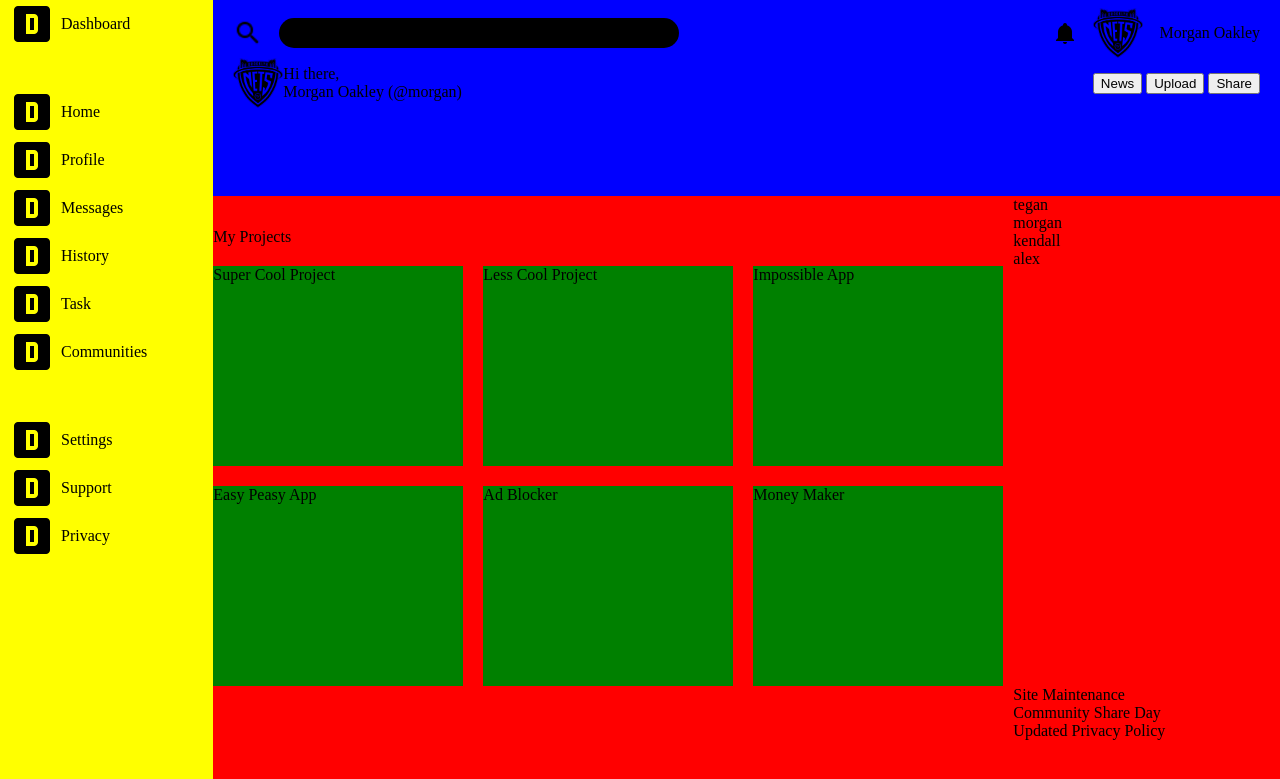
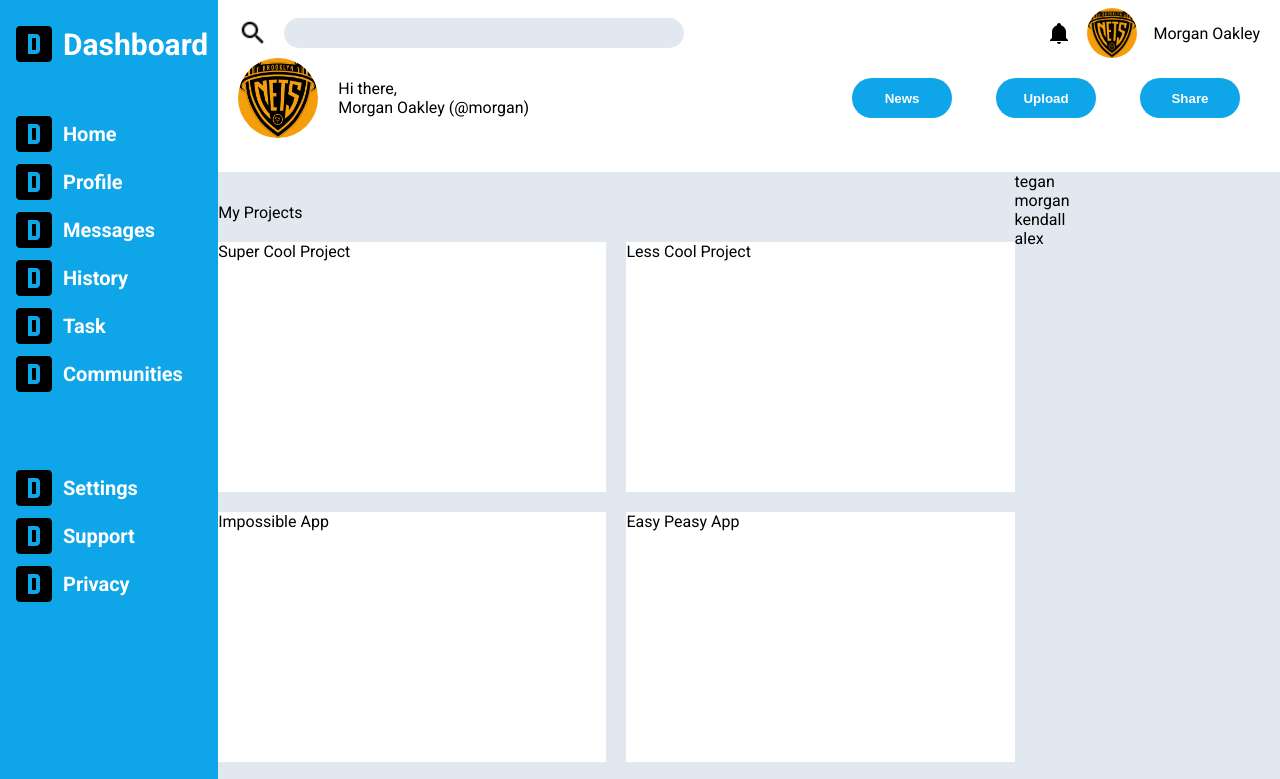
Before and after one commit to nateachino/Admin-Dashboard, a plain HTML site: page index.html in a window 1280 px wide. Shown: the top 779 px of the page. Drawn offline with Linux system fonts and the light colour scheme.

Commit message:
Changed colors

```diff
--- a/style.css
+++ b/style.css
@@ -1,130 +1,164 @@
-body{
+body {
   margin: 0;
   padding: 0;
+  font-family: "Roboto", sans-serif;
 }
 
-.container{
+.container {
   display: grid;
-    grid-template: 1fr 5fr / 1fr 5fr
+  grid-template: 0.5fr 5fr / 1fr 5fr;
 }
 
-#right-icon,
-#main-icon{
+#right-icon {
   height: 50px;
   width: 50px;
+  background-color: #f59e0b;
+  border-radius: 50%;
 }
 
-img{
-    align-self: center;
+#main-icon {
+  height: 80px;
+  width: 80px;
+  background-color: #f59e0b;
+  border-radius: 50%;
+  margin-right: 20px;
 }
 
-.search-bar{
-    background-color: black;
+button {
+  background-color: #0ea5e9;
+  width: 100px;
+  height: 40px;
+  border: none;
+  border-radius: 20px;
+  margin: 20px;
+  color: white;
+  font-weight: 600;
+}
+
+.search-bar {
+  background-color: #e2e8f0;
   width: 400px;
   height: 30px;
   border-radius: 100px;
 }
 
-.left-header{
+.left-header {
   display: flex;
   justify-content: flex-start;
   align-items: center;
 }
 
-.left-header>img{
+.left-header > img {
   width: 30px;
   height: 30px;
 }
 
-.right-header{
+.right-header {
   display: flex;
   align-items: center;
 }
 
-.right-header,.left-header{
+.right-header,
+.left-header {
   gap: 16px;
 }
 
-.top-header,.bottom-header{
+.top-header,
+.bottom-header {
   display: flex;
   justify-content: space-between;
   flex-shrink: 0;
 }
 
-.left-bot-header{
+.left-bot-header {
   display: flex;
   align-items: center;
 }
 
-.bot-text{
+.bot-text {
   display: flex;
   flex-direction: column;
 }
 
-.bottom-header{
+.bottom-header {
   align-items: center;
-
 }
 
-.sidebar{
+.sidebar {
   grid-column: 1;
-    grid-row: 1 /span 2;
-    background-color: yellow;
-
-    display: flex;
-    flex-direction: column;
-    gap:40px;
-    padding-left: 8px;
-
+  grid-row: 1 / span 2;
+  background-color: #0ea5e9;
+  color: white;
+  display: grid;
+  grid-template-rows: 100px 1fr 4fr;
+  align-items: start;
+  padding: 10px;
 }
 
-.top-side,.mid-side >div,.bottom-side>div{
-    display:flex;
+.top-side,
+.mid-side > div,
+.bottom-side > div {
+  display: flex;
   align-items: center;
-    gap: 5px
+  gap: 5px;
 }
 
+.top-side {
+  grid-row: 1;
+  font-weight: 600;
+  font-size: 30px;
+  margin-top: 10px;
+}
 
-header{
-    background-color: blue;
+.mid-side {
+  grid-row: 2;
+  font-size: 20px;
+  font-weight: 600;
+}
+
+.bottom-side {
+  grid-row: 3;
+  font-weight: 600;
+  font-size: 20px;
+}
+
+header {
+  background-color: white;
   grid-column: 2;
   grid-row: 1;
   padding: 8px;
   padding-right: 20px;
   padding-left: 20px;
-
 }
 
-.main-content{
-    background-color: red;
+.main-content {
+  background-color: #e2e8f0;
   grid-column: 2;
-    grid-row:2;
+  grid-row: 2;
   display: grid;
   grid-template-columns: 3fr 1fr;
   grid-template-rows: repeat(2, 1fr);
 }
 
-.projects{
+.projects {
   display: grid;
   grid-template-rows: 50px;
-    grid-template-columns: repeat(auto-fill, minmax(200px, 250px));
-    gap: 20px
+  grid-template-columns: repeat(2, 1fr);
+  gap: 20px;
 }
 
-.project-text{
-    grid-column: 1/span 3;
+.project-text {
+  grid-column: 1 / span 2;
   display: flex;
   align-items: flex-end;
-
 }
 
-.projects>div.card{
-    width: 250px;
-    height: 200px;
-    background-color: green;
+.projects > div.card {
+  height: 250px;
+  background-color: white;
 }
 
-.announcements{
+.announcements {
   grid-column: 2;
-    grid-row:2;
+  grid-row: 2;
 }
```
Lines whose indentation alone changed are shown as unchanged.
